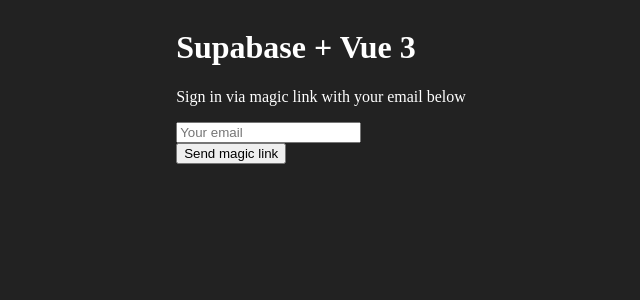
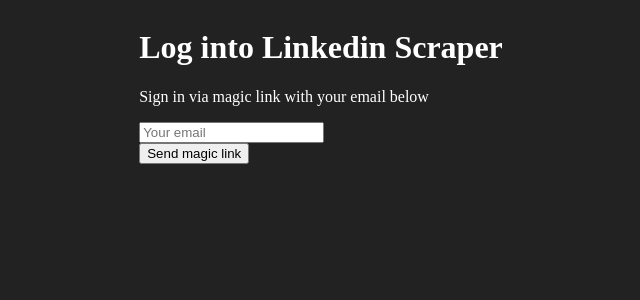
Before and after one commit to akanksh-ch/linkedin-scraper, a Vue app: page / in a window 1280 px wide. Shown: the top 300 px of the page, without its empty margins (319-959 px from the left). Built offline with nearby package versions, Linux system fonts and the light colour scheme; no server answers.

Commit message:
Fixed login page title

```diff
--- a/src/Auth.vue
+++ b/src/Auth.vue
@@ -30,7 +30,7 @@
 <template>
   <form  @submit.prevent="handleLogin">
     <div class="col-6 form-widget">
-      <h1 >Supabase + Vue 3</h1>
+      <h1 >Log into Linkedin Scraper</h1>
       <p >Sign in via magic link with your email below</p>
       <div>
         <input class="inputField" required type="email" placeholder="Your email" v-model="email" />
```
